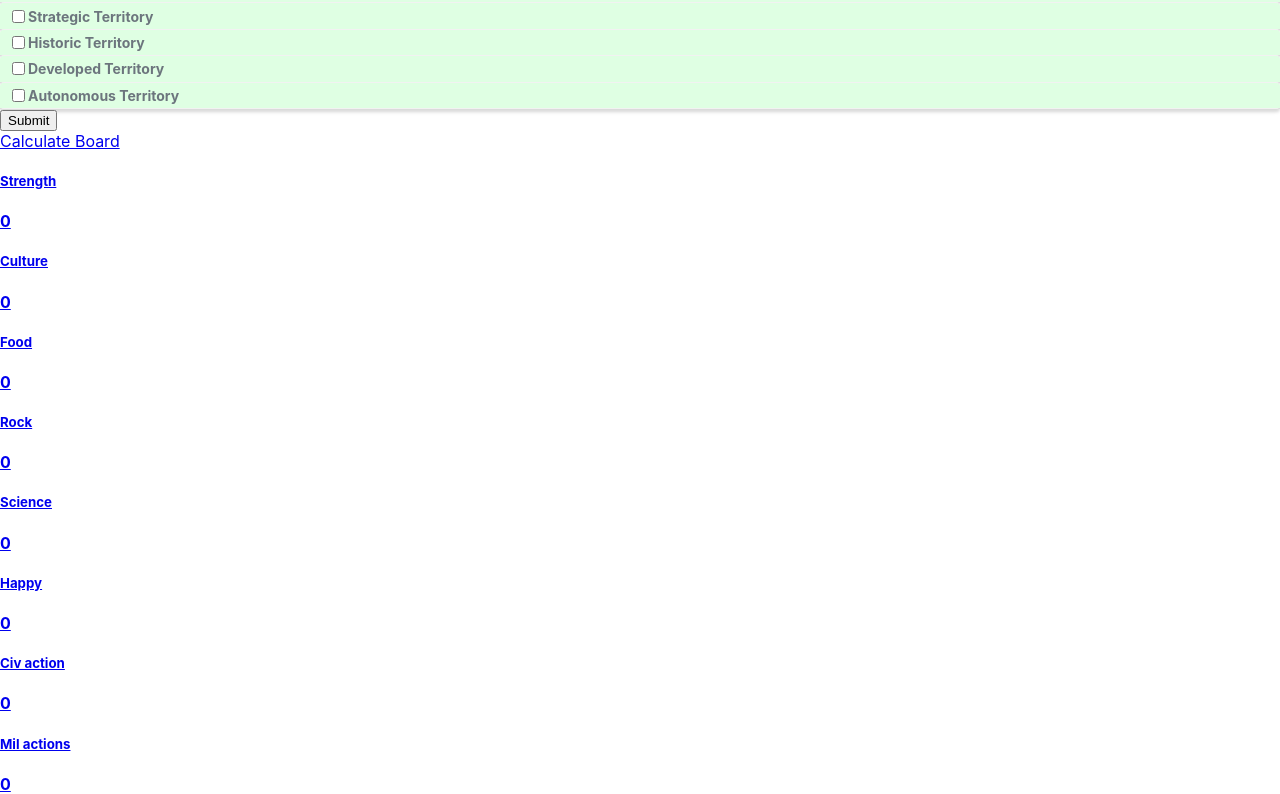
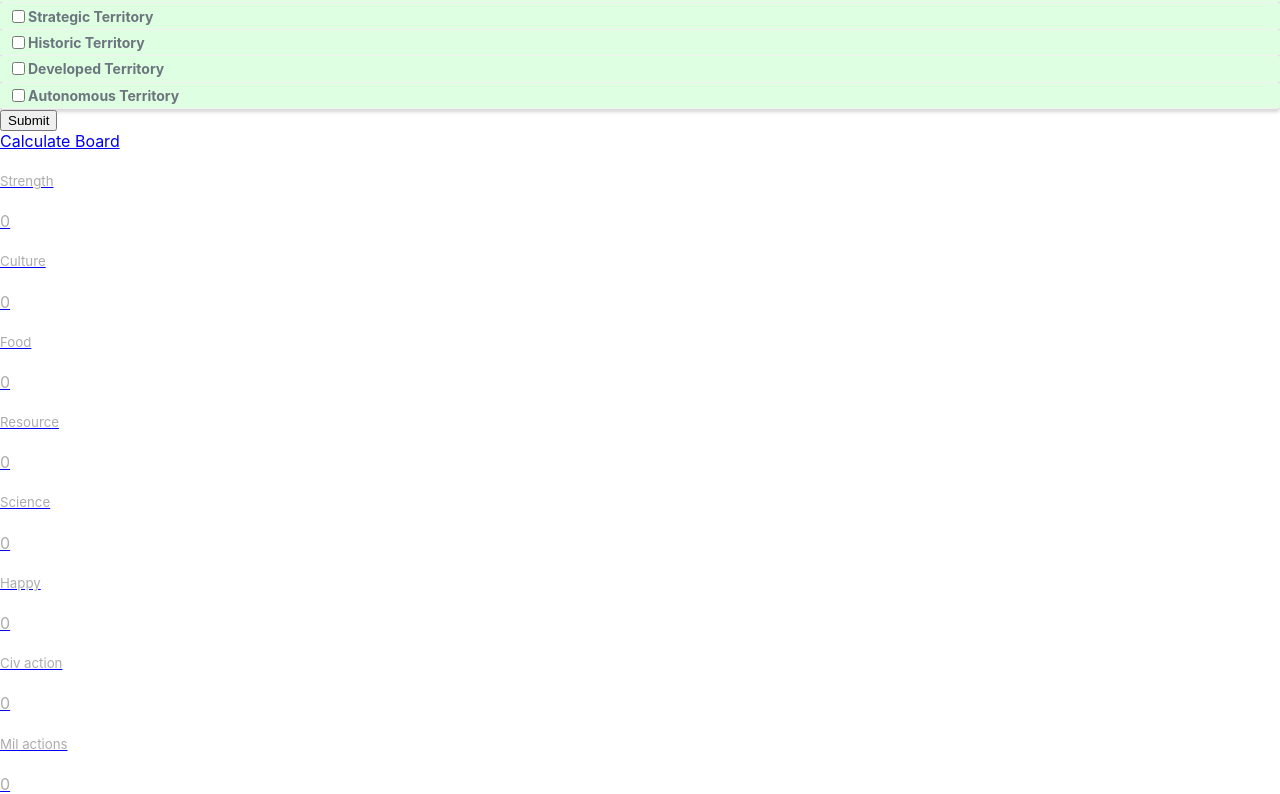
Before and after one commit to dragopi/TTA, a React (Create React App) app: page / in a window 1280 px wide. Shown: the part 2934-3728 px from the top of the page. Built offline with nearby package versions, Linux system fonts and the light colour scheme; the HTML template or start-up script is replaced by a standard one.

Commit message:
Add style to result board UI

```diff
--- a/src/TTAUI.tsx
+++ b/src/TTAUI.tsx
@@ -426,9 +426,11 @@ export class SceneResult extends React.Component<TTASceneValuesProps, TTASceneVa
 
     render() {
 
+        let defClass: string = "list-group-item list-group-item-action flex-column align-items-start";
+
         return (
             <div className="list-group">
-                <a href="#" className="list-group-item list-group-item-action flex-column align-items-start">
+                <a href="#" className={(this.state.values.strength.Logs().length>0) ? defClass : defClass+" valNotChanged"}>
                     <div className="d-flex w-100 justify-content-between">
                         <h5 className="mb-1">Strength</h5>
                         <strong>{this.state.values.strength.Value()}</strong>
@@ -439,7 +441,7 @@ export class SceneResult extends React.Component<TTASceneValuesProps, TTASceneVa
                         })}
                     </small>
                 </a>
-                <a href="#" className="list-group-item list-group-item-action flex-column align-items-start">
+                <a href="#" className={(this.state.values.culture.Logs().length>0) ? defClass : defClass+" valNotChanged"}>
                     <div className="d-flex w-100 justify-content-between">
                         <h5 className="mb-1">Culture</h5>
                         <strong>{this.state.values.culture.Value()}</strong>
@@ -450,7 +452,7 @@ export class SceneResult extends React.Component<TTASceneValuesProps, TTASceneVa
                         })}
                     </small>
                 </a>
-                <a href="#" className="list-group-item list-group-item-action flex-column align-items-start">
+                <a href="#" className={(this.state.values.food.Logs().length>0) ? defClass : defClass+" valNotChanged"}>
                     <div className="d-flex w-100 justify-content-between">
                         <h5 className="mb-1">Food</h5>
                         <strong>{this.state.values.food.Value()}</strong>
@@ -461,9 +463,9 @@ export class SceneResult extends React.Component<TTASceneValuesProps, TTASceneVa
                         })}
                     </small>
                 </a>
-                <a href="#" className="list-group-item list-group-item-action flex-column align-items-start">
+                <a href="#" className={(this.state.values.resource.Logs().length>0) ? defClass : defClass+" valNotChanged"}>
                     <div className="d-flex w-100 justify-content-between">
-                        <h5 className="mb-1">Rock</h5>
+                        <h5 className="mb-1">Resource</h5>
                         <strong>{this.state.values.resource.Value()}</strong>
                     </div>
                     <small className="text-muted">
@@ -472,7 +474,7 @@ export class SceneResult extends React.Component<TTASceneValuesProps, TTASceneVa
                         })}
                     </small>
                 </a>
-                <a href="#" className="list-group-item list-group-item-action flex-column align-items-start">
+                <a href="#" className={(this.state.values.science.Logs().length>0) ? defClass : defClass+" valNotChanged"}>
                     <div className="d-flex w-100 justify-content-between">
                         <h5 className="mb-1">Science</h5>
                         <strong>{this.state.values.science.Value()}</strong>
@@ -483,7 +485,7 @@ export class SceneResult extends React.Component<TTASceneValuesProps, TTASceneVa
                         })}
                     </small>
                 </a>
-                <a href="#" className="list-group-item list-group-item-action flex-column align-items-start">
+                <a href="#" className={(this.state.values.happy.Logs().length>0) ? defClass : defClass+" valNotChanged"}>
                     <div className="d-flex w-100 justify-content-between">
                         <h5 className="mb-1">Happy</h5>
                         <strong>{this.state.values.happy.Value()}</strong>
@@ -494,7 +496,7 @@ export class SceneResult extends React.Component<TTASceneValuesProps, TTASceneVa
                         })}
                     </small>
                 </a>
-                <a href="#" className="list-group-item list-group-item-action flex-column align-items-start">
+                <a href="#" className={(this.state.values.ca.Logs().length>0) ? defClass : defClass+" valNotChanged"}>
                     <div className="d-flex w-100 justify-content-between">
                         <h5 className="mb-1">Civ action</h5>
                         <strong>{this.state.values.ca.Value()}</strong>
@@ -505,7 +507,7 @@ export class SceneResult extends React.Component<TTASceneValuesProps, TTASceneVa
                         })}
                     </small>
                 </a>
-                <a href="#" className="list-group-item list-group-item-action flex-column align-items-start">
+                <a href="#" className={(this.state.values.ma.Logs().length>0) ? defClass : defClass+" valNotChanged"}>
                     <div className="d-flex w-100 justify-content-between">
                         <h5 className="mb-1">Mil actions</h5>
                         <strong>{this.state.values.ma.Value()}</strong>
--- a/src/index.css
+++ b/src/index.css
@@ -40,3 +40,12 @@ code {
   padding: .75rem;
   word-wrap: break-word;
 }
+
+.valNotChanged {
+  background-color: rgb(240, 240, 240);
+}
+.valNotChanged h5,
+.valNotChanged>div>strong {
+  font-weight: normal;
+  color: #acacac;
+}
```
